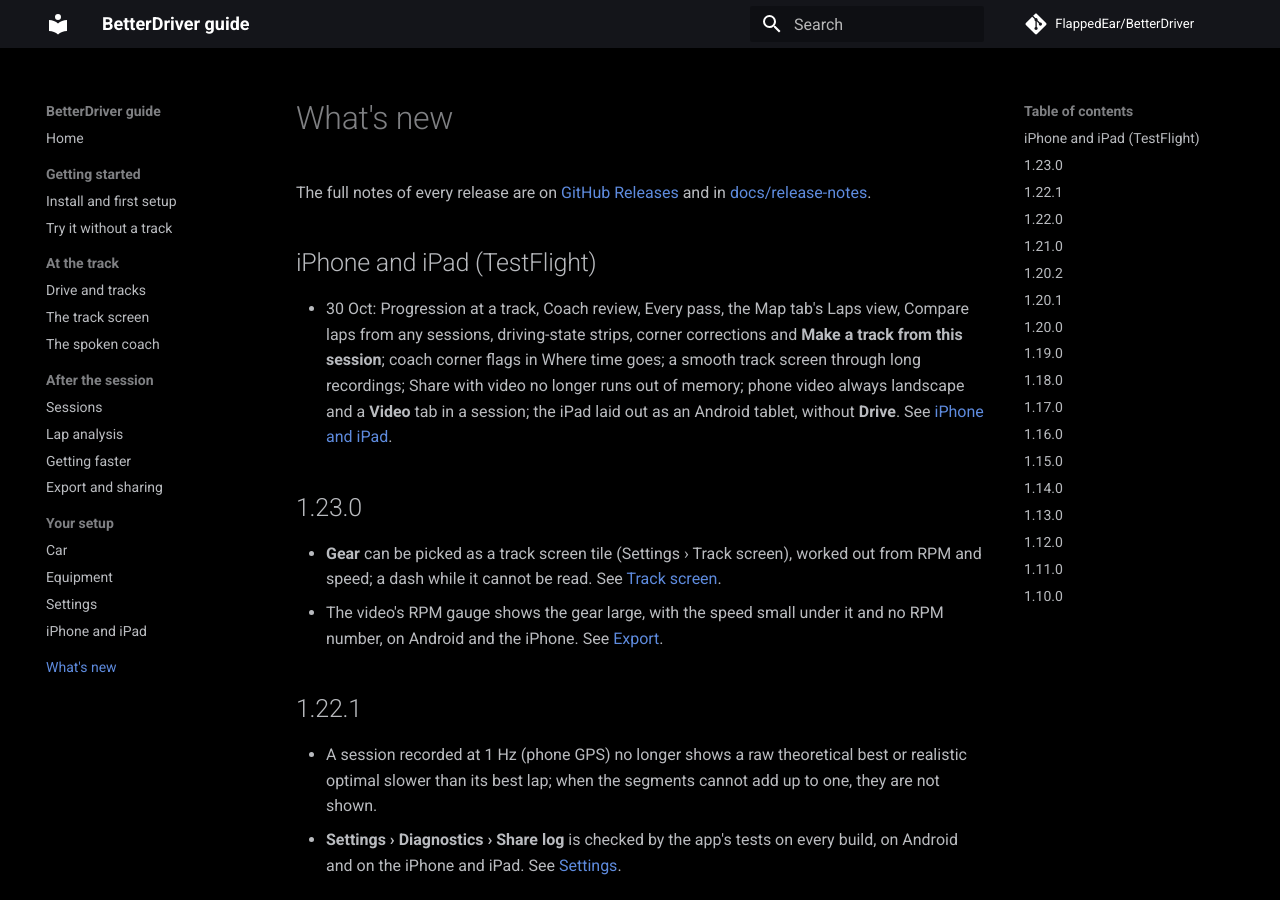
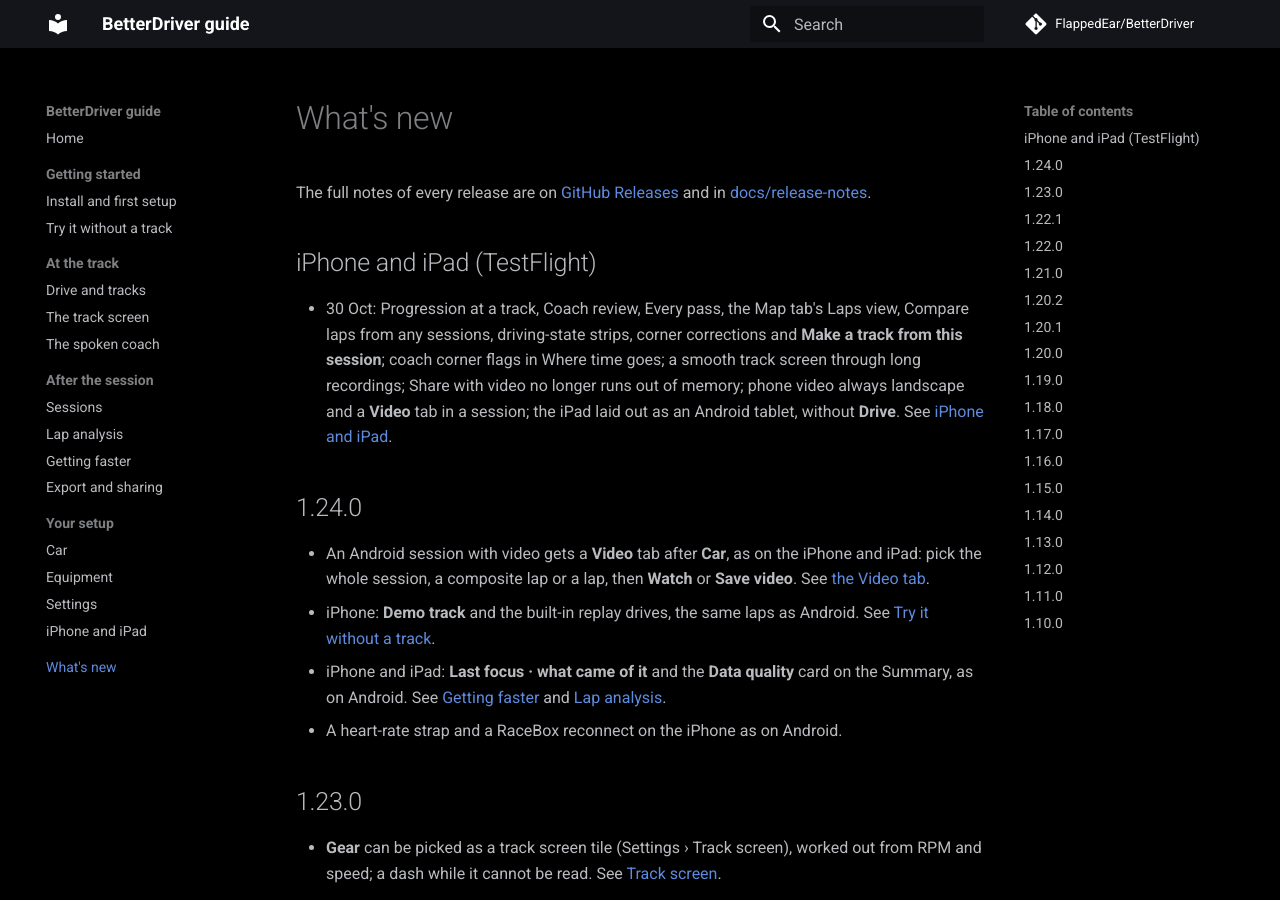
Before and after one commit to FlappedEar/BetterDriver, an MkDocs documentation site: the page built from guide/docs/whats-new.md, in a window 1280 px wide and 900 px high. Built offline with MkDocs 1.6.1 and Material for MkDocs 9.7.7, drawn with Linux system fonts in a browser that asks for light colours; comment, search, counter and statistics services are not loaded.

Commit message:
Release 1.24.0: Android Video tab; iPhone Demo track, coaching history, Data quality card (#461)
* Release 1.24.0

Version bump, release notes with the acceptance record, and the guide:
latest release, What's new, and the iPhone page now lists the Demo track
and the coaching history as done (#457, #458); the Data quality card
(#456) stays on the not-yet list.

Co-Authored-By: Claude Opus 5.5 <noreply@anthropic.com>
Claude-Session: https://claude.ai/code/session_019XkeKrmy5ne824MhTTBwoK

* Release 1.24.0: add the iPhone RaceBox link (#459), now on main

Co-Authored-By: Claude Opus 5.5 <noreply@anthropic.com>
Claude-Session: https://claude.ai/code/session_019XkeKrmy5ne824MhTTBwoK

* Release 1.24.0: add the iPhone and iPad Data quality card (#456), now on main

Co-Authored-By: Claude Opus 5.5 <noreply@anthropic.com>
Claude-Session: https://claude.ai/code/session_019XkeKrmy5ne824MhTTBwoK

---------

Co-authored-by: Claude <noreply@anthropic.com>

```diff
--- a/guide/docs/whats-new.md
+++ b/guide/docs/whats-new.md
@@ -12,6 +12,17 @@ The full notes of every release are on
   recordings; Share with video no longer runs out of memory; phone video always landscape and a
   **Video** tab in a session; the iPad laid out as an Android tablet, without **Drive**.
   See [iPhone and iPad](ios.md).
+
+## 1.24.0
+
+- An Android session with video gets a **Video** tab after **Car**, as on the iPhone and iPad:
+  pick the whole session, a composite lap or a lap, then **Watch** or **Save video**. See
+  [the Video tab](analysis.md#the-video-tab).
+- iPhone: **Demo track** and the built-in replay drives, the same laps as Android. See
+  [Try it without a track](demo.md).
+- iPhone and iPad: **Last focus · what came of it** and the **Data quality** card on the Summary,
+  as on Android. See [Getting faster](getting-faster.md) and [Lap analysis](analysis.md#summary).
+- A heart-rate strap and a RaceBox reconnect on the iPhone as on Android.
 
 ## 1.23.0
 
```
Also changed, not shown: docs/release-notes/v1.24.0.md (added, +19 -0 lines), guide/docs/index.md (+2 -2 lines), guide/docs/ios.md (+3 -3 lines), 1 other file.
